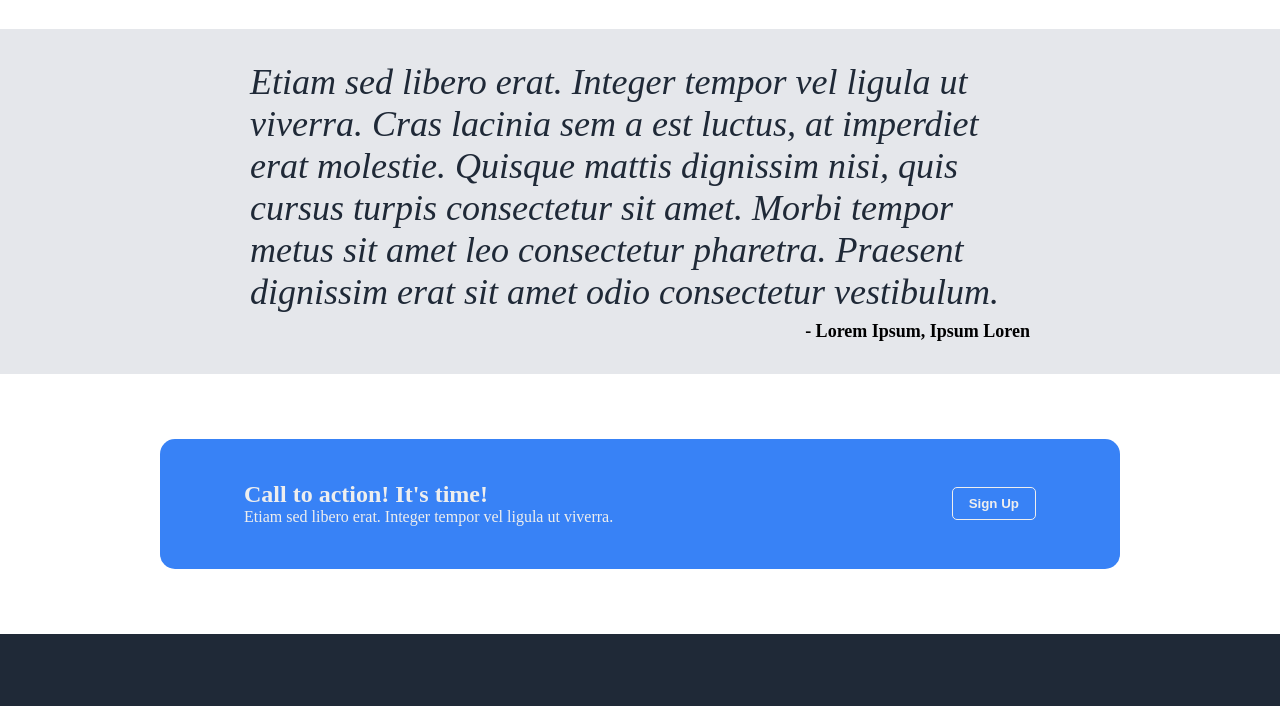
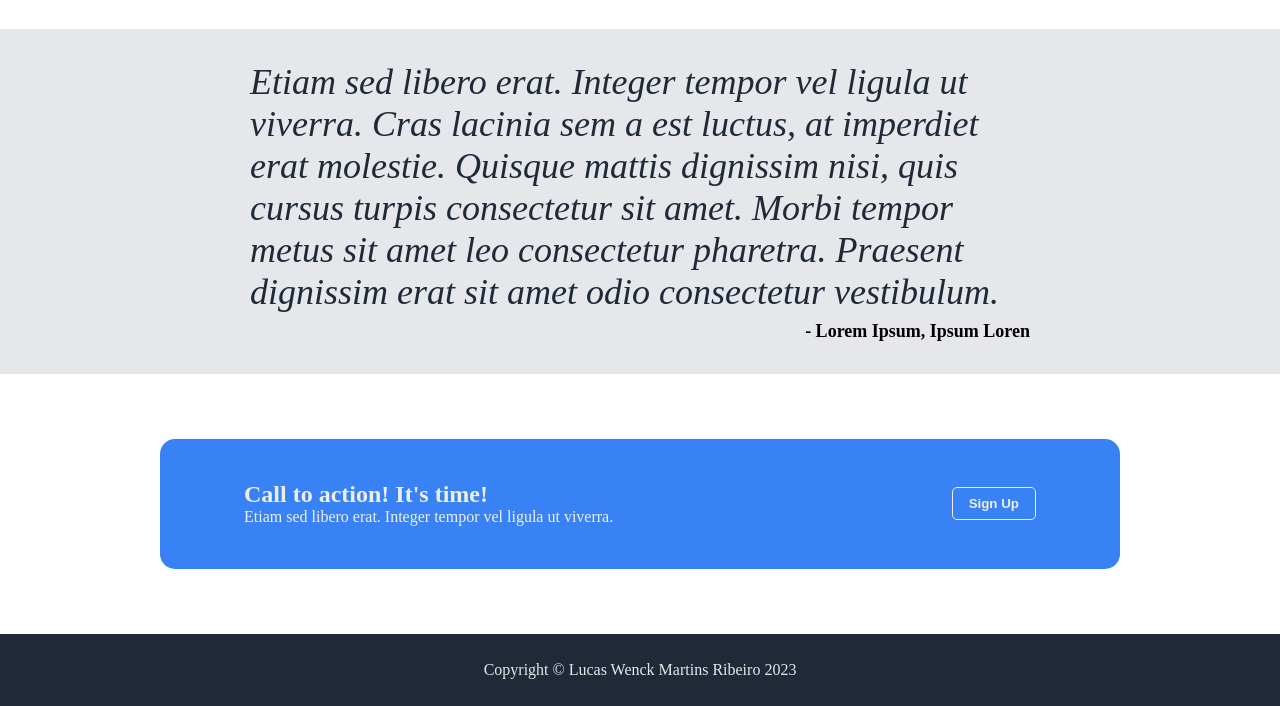
Before and after one commit to Lucas-Wenck/landing-page, a plain HTML site: page index.html in a window 1280 px wide. Shown: the part 714-1420 px from the top of the page. Drawn offline with Linux system fonts and the light colour scheme.

Commit message:
Add footer content and centralize it

```diff
--- a/index.html
+++ b/index.html
@@ -96,8 +96,7 @@
         </div>
 
         <div class="footer">
-
-
+            Copyright © Lucas Wenck Martins Ribeiro 2023
         </div>
 
     </body>
--- a/style.css
+++ b/style.css
@@ -183,7 +183,15 @@ img{
     font-weight: 700;
     color: #eee;
 }
+
 .call-text{
     font-size: 16px;
     color: #eee;
 }
+
+.footer{
+    display: flex;
+    justify-content: center;
+    align-items: center;
+    color: #E5E7EB;
+}
```
